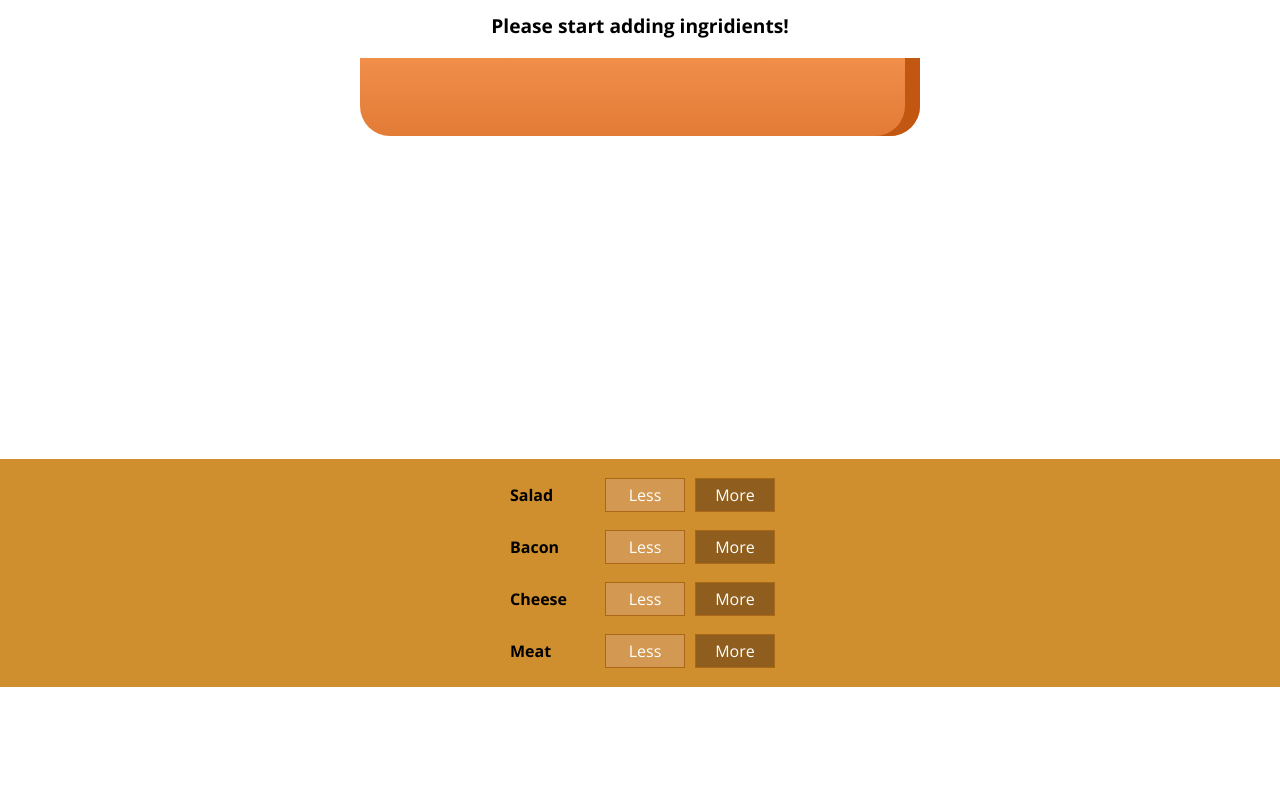
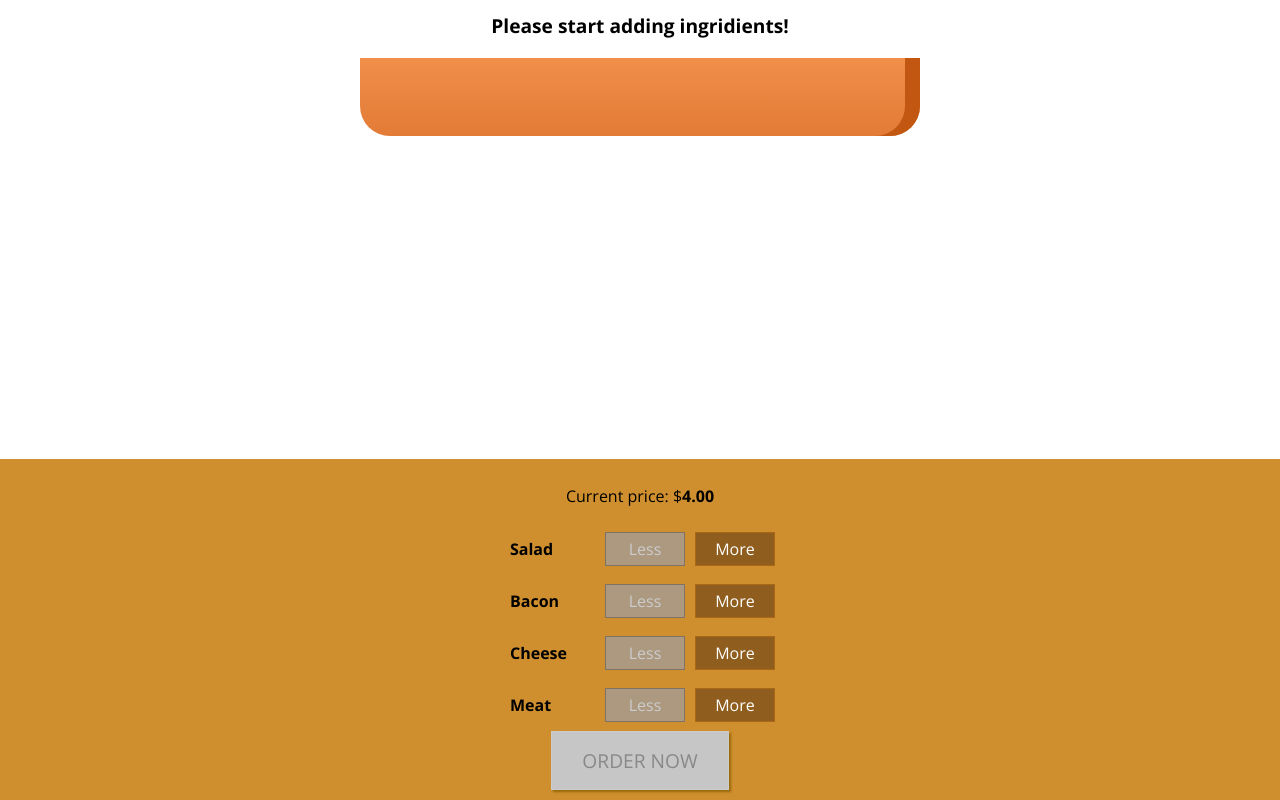
Before and after one commit to georgessich/borger-cource-app, a React (Create React App) app: page / in a window 1280 px wide. Shown: the part 329-1129 px from the top of the page. Before the commit the page ends 1016 px from the top, so only its background shows below. Built offline with nearby package versions, Linux system fonts and the light colour scheme.

Commit message:
add modal component

```diff
--- a/src/components/Burger/BuildControls/BuildControl/BuildControl.js
+++ b/src/components/Burger/BuildControls/BuildControl/BuildControl.js
@@ -5,8 +5,8 @@ import classes from './BuildControl.module.css'
 const buildControl = (props) => (
     <div className={classes.BuildControl}>
         <div className={classes.Label}>{props.label}</div>
-        <button className={classes.Less}>Less</button>
-        <button className={classes.More}>More</button>
+        <button className={classes.Less} onClick={props.removed} disabled={props.disabled}>Less</button>
+        <button className={classes.More} onClick={props.added}>More</button>
     </div>
 );
 
--- a/src/components/Burger/BuildControls/BuildControls.js
+++ b/src/components/Burger/BuildControls/BuildControls.js
@@ -10,9 +10,16 @@ const controls = [
 ];
 const buildControls = (props) => (
     <div className={classes.BuildControls}>
+        <p>Current price: $<strong>{props.price.toFixed(2)}</strong></p>
         {controls.map(ctrl => (
-            <BuildControl key={ctrl.label} label={ctrl.label}/>
+            <BuildControl
+             key={ctrl.label}
+             label={ctrl.label}
+             removed={() => props.ingridientRemoved(ctrl.type)}
+             added={() => props.ingridientAdded(ctrl.type)}
+             disabled={props.disabled[ctrl.type]}/>
         ))}
+        <button className={classes.OrderButton} disabled={!props.purchasable} onClick={props.ordered}>ORDER NOW</button>
     </div>
 );
 
--- a/src/components/Burger/BuildControls/BuildControls.module.css
+++ b/src/components/Burger/BuildControls/BuildControls.module.css
@@ -8,3 +8,44 @@
     margin: auto;
     padding: 10px 0;
 }
+
+.OrderButton {
+    background-color: #DAD735;
+    outline: none;
+    cursor: pointer;
+    border: 1px solid #966909;
+    color: #966909;
+    font-family: inherit;
+    font-size: 1.2em;
+    padding: 15px 30px;
+    box-shadow: 2px 2px 2px #966909;
+}
+
+.OrderButton:hover, .OrderButton:active {
+    background-color: #A0DB41;
+    border: 1px solid #966909;
+    color: #966909;
+}
+
+.OrderButton:disabled {
+    background-color: #C7C6C6;
+    cursor: not-allowed;
+    border: 1px solid #ccc;
+    color: #888888;
+}
+
+.OrderButton:not(:disabled) {
+    animation: enable 0.3s linear;
+}
+
+@keyframes enable {
+    0% {
+        transform: scale(1);
+    }
+    60% {
+        transform: scale(1.1);
+    }
+    100% {
+        transform: scale(1);
+    }
+}
--- /dev/null
+++ b/src/components/Burger/OrderSummary/OrderSummary.js
@@ -0,0 +1,22 @@
+import React from 'react';
+
+import Aux from '../../../hoc/auxiliery';
+const orderSummary = (props) => {
+    const ingridientSummary = Object.keys(props.ingridients)
+    .map(igKey => {
+    return <li key={igKey}><span style={{textTransform: 'capitalize'}}>{igKey}</span> : {props.ingridients[igKey]}</li>
+    });
+
+    return (
+        <Aux>
+            <h3>Your order</h3>
+            <p>A delicious burger with the following ingridients:</p>
+            <ul>
+                {ingridientSummary}
+            </ul>
+            <p>Continue to Checkout?</p>
+        </Aux>
+    )
+}
+
+export default orderSummary;
--- /dev/null
+++ b/src/components/UI/Modal/Modal.js
@@ -0,0 +1,14 @@
+import React from 'react';
+import classes from './Modal.module.css';
+
+const modal = (props) => (
+    <div className={classes.Modal}
+    style={{
+        transform: props.show ? 'translateY(0)' : 'translatey(-100vh)',
+        opacity: props.show ? '1' : '0'
+    }}>
+        {props.children}
+    </div>
+);
+
+export default modal;
--- /dev/null
+++ b/src/components/UI/Modal/Modal.module.css
@@ -0,0 +1,20 @@
+.Modal {
+    position: fixed;
+    z-index: 500;
+    background-color: white;
+    width: 70%;
+    border: 1px solid #ccc;
+    box-shadow: 1px 1px 1px black;
+    padding: 16px;
+    left: 15%;
+    top: 30%;
+    box-sizing: border-box;
+    transition: all 0.3s ease-out;
+}
+
+@media (min-width: 600px) {
+    .Modal {
+        width: 500px;
+        left: calc(50% - 250px);
+    }
+}
--- a/src/containers/BurgerBuilder/BurgerBuilder.js
+++ b/src/containers/BurgerBuilder/BurgerBuilder.js
@@ -6,6 +6,15 @@ import Aux from '../../hoc/auxiliery';
 
 import Burger from '../../components/Burger/Burger';
 import BuildControls from '../../components/Burger/BuildControls/BuildControls';
+import Modal from '../../components/UI/Modal/Modal';
+import OrderSummary from '../../components/Burger/OrderSummary/OrderSummary';
+const INGRIDIENT_PRICES = {
+    salad: 0.5,
+    cheese: 0.7,
+    meat: 1.7,
+    bacon: 1.2
+
+}
 class BurgerBuilder extends Component {
 
     state = {
@@ -14,13 +23,79 @@ class BurgerBuilder extends Component {
             bacon: 0,
             cheese: 0,
             meat: 0
+        },
+        totalPrice: 4,
+        purchasble: false,
+        purchasing: false
+    }
+
+    updatePurchaseState (ingridients) {
+
+        const sum = Object.keys(ingridients)
+        .map(igKey => {
+            return ingridients[igKey];
+        })
+        .reduce((sum, el) => {
+            return sum + el;
+        }, 0);
+        this.setState({purchasble: sum > 0})
+    }
+
+    addIngridientHandler = (type) => {
+        const oldCount = this.state.ingridients[type];
+        const updatedCount = oldCount + 1;
+        const updatedIngridients = {
+            ...this.state.ingridients
+        };
+        updatedIngridients[type] = updatedCount;
+        const priceAddition = INGRIDIENT_PRICES[type];
+        const oldPrice = this.state.totalPrice;
+        const newPrice = oldPrice + priceAddition;
+        this.setState({totalPrice: newPrice, ingridients: updatedIngridients})
+        this.updatePurchaseState(updatedIngridients);
+    }
+
+    removeIngridientHandler = (type) => {
+        const oldCount = this.state.ingridients[type];
+        if(oldCount <= 0){
+            return;
         }
+        const updatedCount = oldCount - 1;
+        const updatedIngridients = {
+            ...this.state.ingridients
+        };
+        updatedIngridients[type] = updatedCount;
+        const priceDeduction = INGRIDIENT_PRICES[type];
+        const oldPrice = this.state.totalPrice;
+        const newPrice = oldPrice - priceDeduction;
+        this.setState({totalPrice: newPrice, ingridients: updatedIngridients});
+        this.updatePurchaseState(updatedIngridients);
     }
+
+    purchaseHandler = () => {
+        this.setState({purchasing: true});
+    }
+
     render () {
+        const disableInfo = {
+            ...this.state.ingridients
+        };
+        for(let key in disableInfo) {
+            disableInfo[key] = disableInfo[key] <= 0
+        }
         return (
             <Aux>
+                <Modal show={this.state.purchasing}>
+                    <OrderSummary ingridients={this.state.ingridients}/>
+                    </ Modal>
                 <Burger  ingridients={this.state.ingridients} />
-                <BuildControls />
+                <BuildControls
+                ingridientAdded = {this.addIngridientHandler}
+                ingridientRemoved = {this.removeIngridientHandler}
+                disabled={disableInfo}
+                purchasable = {this.state.purchasble}
+                ordered={this.purchaseHandler}
+                price={this.state.totalPrice}/>
             </Aux>
         );
     }
```
Also changed, not shown: src/components/UI/Backdrop/Backdrop.js (added).
